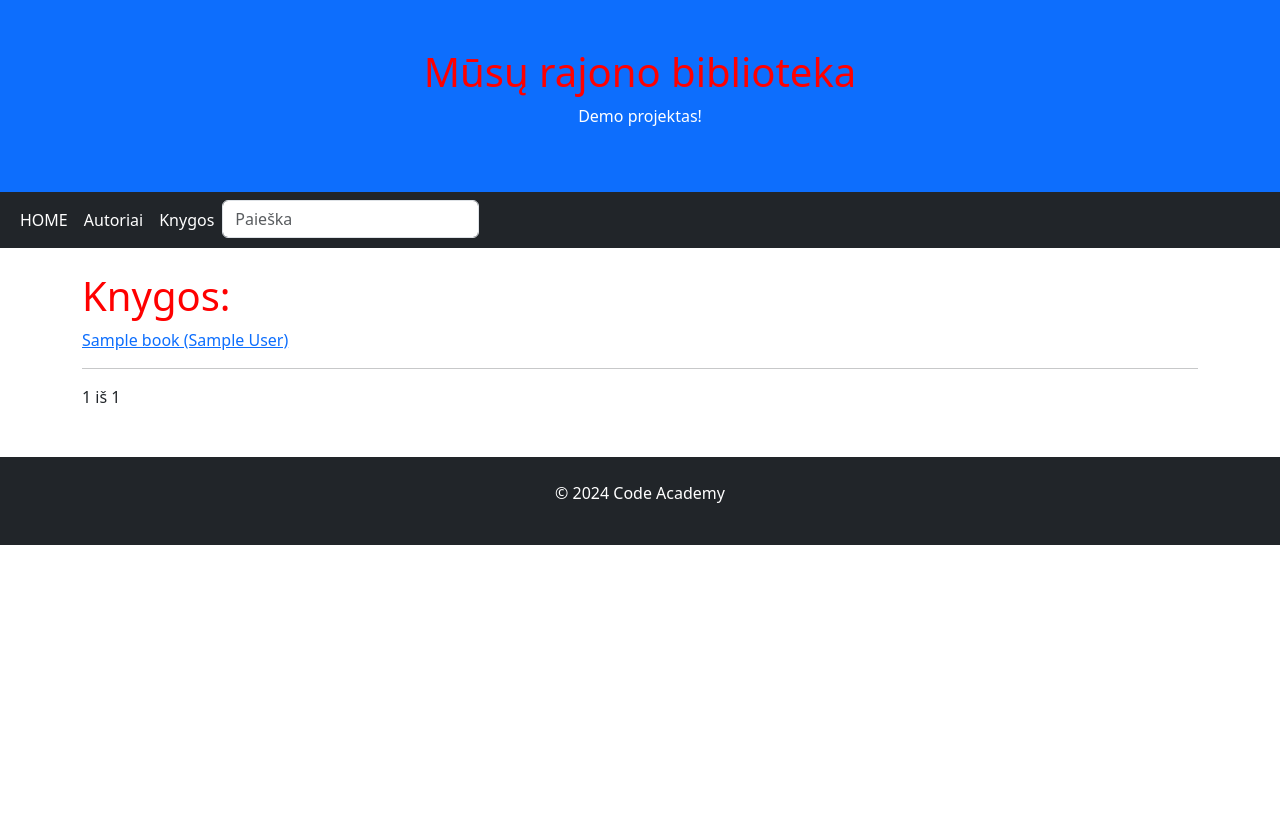
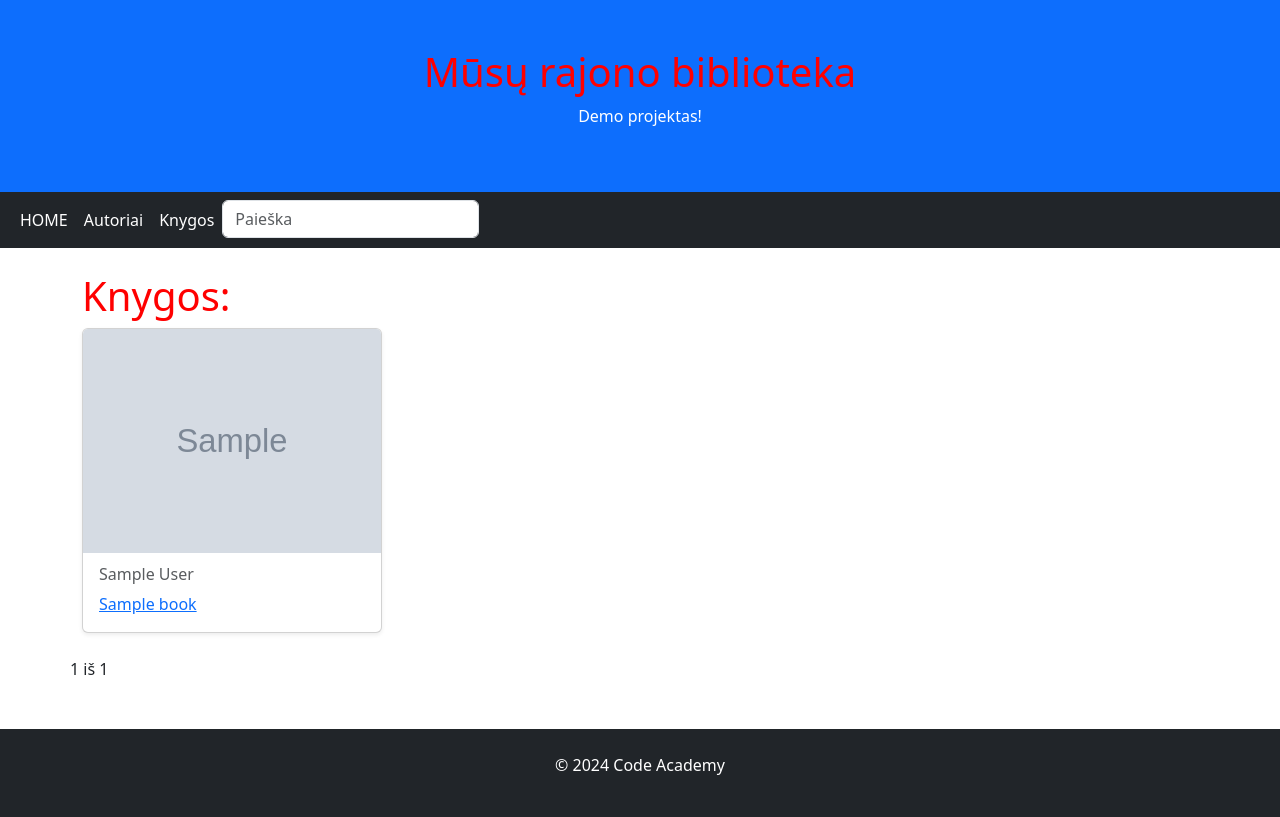
Before and after one commit to DonatasNoreika/my_library_202403, a Django app: page /library/books/ in a window 1280 px wide. Before the commit the page ends 545 px from the top, so only its background shows below. Run offline with Django 5.2, Linux system fonts and the light colour scheme; tables that the repository leaves empty hold one stand-in row (values such as "Sample post"); grey boxes marked "Sample" are stand-in pictures.

Commit message:
+ 5: Knygų sąraše rodomi jų viršeliai. Jei viršelio nėra, rodoma no-image iliustracija.

```diff
--- a/mysite/library/templates/base.html
+++ b/mysite/library/templates/base.html
@@ -38,9 +38,7 @@
 
 <div class="container mt-4">
     <div class="row">
-        <div class="col-sm">
-            {% block "content" %}{% endblock %}
-        </div>
+        {% block "content" %}{% endblock %}
     </div>
 </div>
 
--- a/mysite/library/templates/books.html
+++ b/mysite/library/templates/books.html
@@ -4,9 +4,21 @@
 
 {% block "content" %}
 <h1>Knygos:</h1>
+{% load static %}
 {% for book in books %}
-<a href="{{ book.pk }}"><p>{{ book }}</p></a>
-<hr>
+<div class="col-md-4 d-flex align-items-stretch">
+    <div class="card mb-4 shadow-sm" style="width:300px">
+        {% if book.cover %}
+        <img class="card-img-top" src="{{ book.cover.url }}">
+        {% else %}
+        <img class="card-img-top" src="{% static 'img/no-image.png' %}">
+        {% endif %}
+        <div class="card-body">
+            <h6 class="card-subtitle mb-2 text-muted">{{ book.author }}</h6>
+            <p class="card-text"><a href="{{ book.pk }}">{{ book.title }}</a></p>
+        </div>
+    </div>
+</div>
 {% endfor %}
   <div class="pagination">
     <span class="step-links">
--- a/mysite/library/views.py
+++ b/mysite/library/views.py
@@ -38,7 +38,7 @@ class BookListView(generic.ListView):
     model = Book
     template_name = "books.html"
     context_object_name = "books"
-    paginate_by = 4
+    paginate_by = 6
 
 
 class BookDetailView(generic.DetailView):
```
Also changed, not shown: mysite/library/static/img/no-image.png (added).
